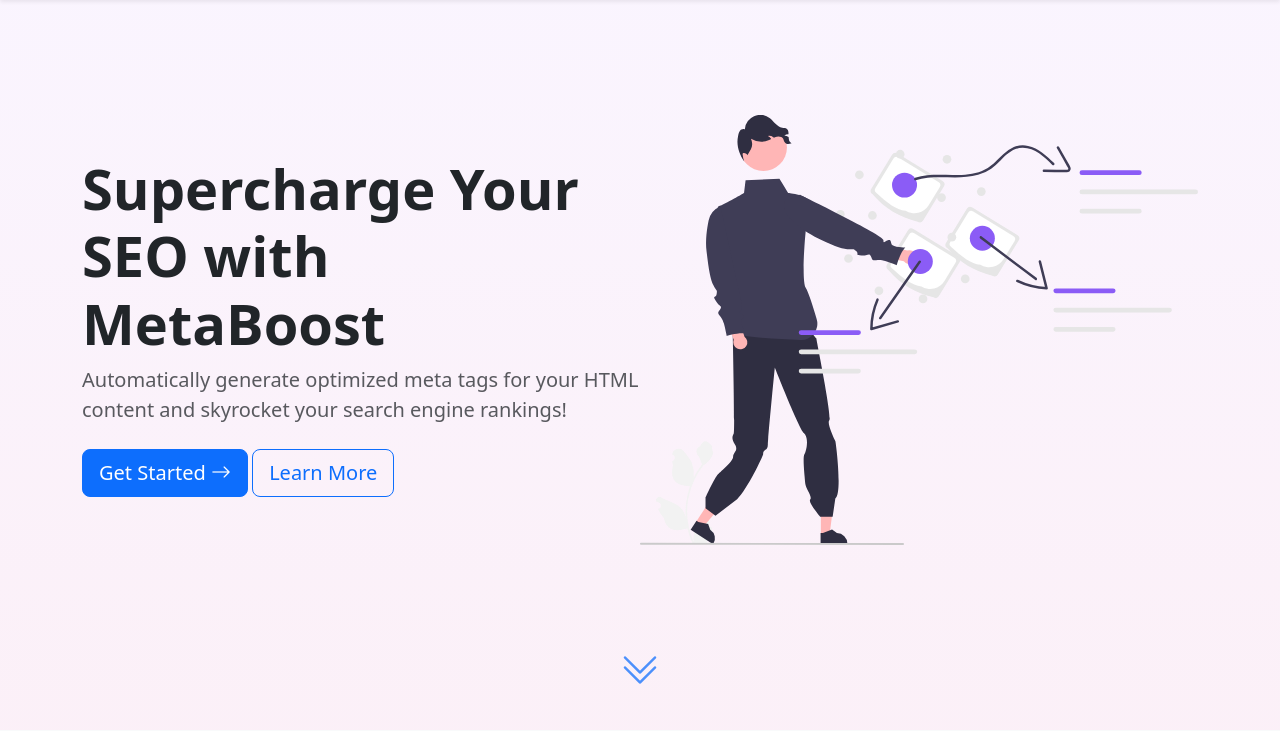
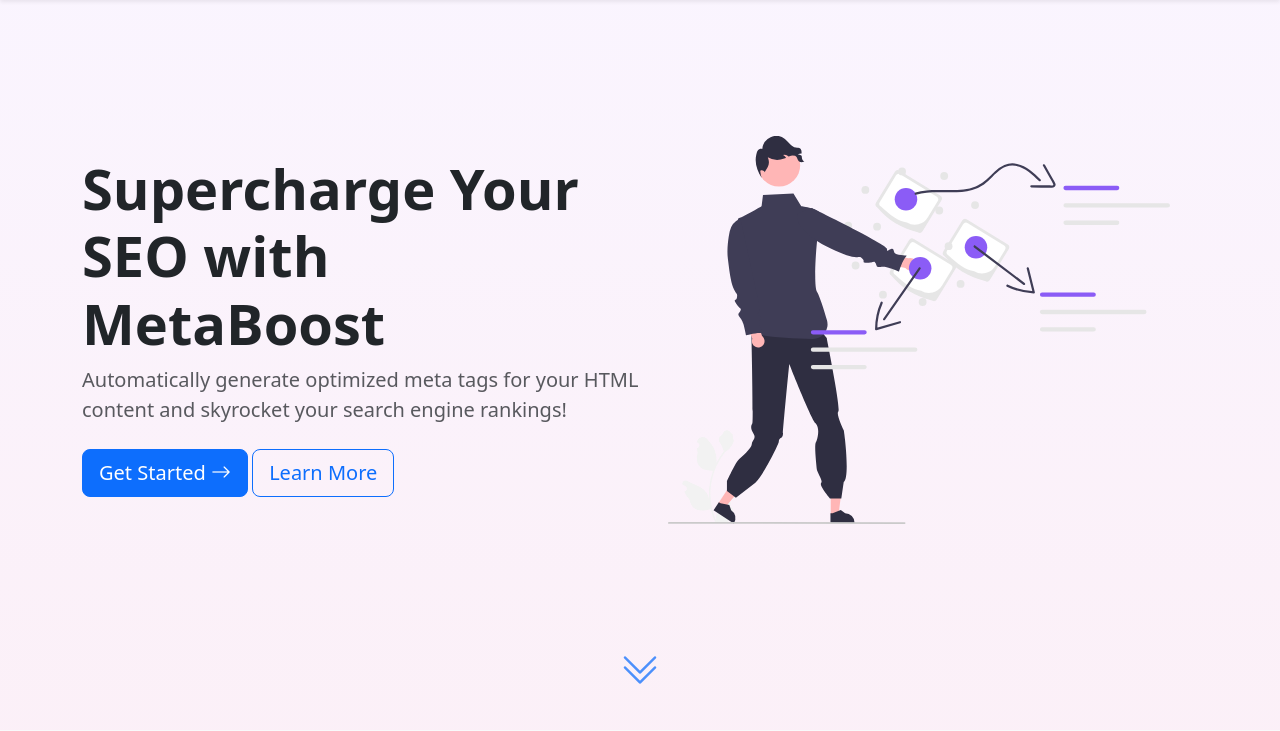
Before and after one commit to KyleSeaford/MetaBoost, a Django app: page / in a window 1280 px wide. Shown: the part 70-801 px from the top of the page. Run offline with Django 5.2, Linux system fonts and the light colour scheme; some libraries are stand-ins or nearby versions.

Commit message:
Update index.html to adjust the width of the image on larger screens

```diff
--- a/MetaBoost/templates/index.html
+++ b/MetaBoost/templates/index.html
@@ -184,7 +184,7 @@
 
                 <!-- Image Column (Hidden on Mobile) -->
                 <div class="col-12 col-lg-6 text-center d-none d-md-block">
-                    <img src="{% static 'analysis.svg' %}" alt="code" class="img-fluid" style="max-width: 100%; height: auto;">
+                    <img src="{% static 'analysis.svg' %}" alt="code" class="img-fluid" style="max-width: 90%; height: auto;">
                 </div>
 
                 <!-- Bouncing Arrow -->
```
